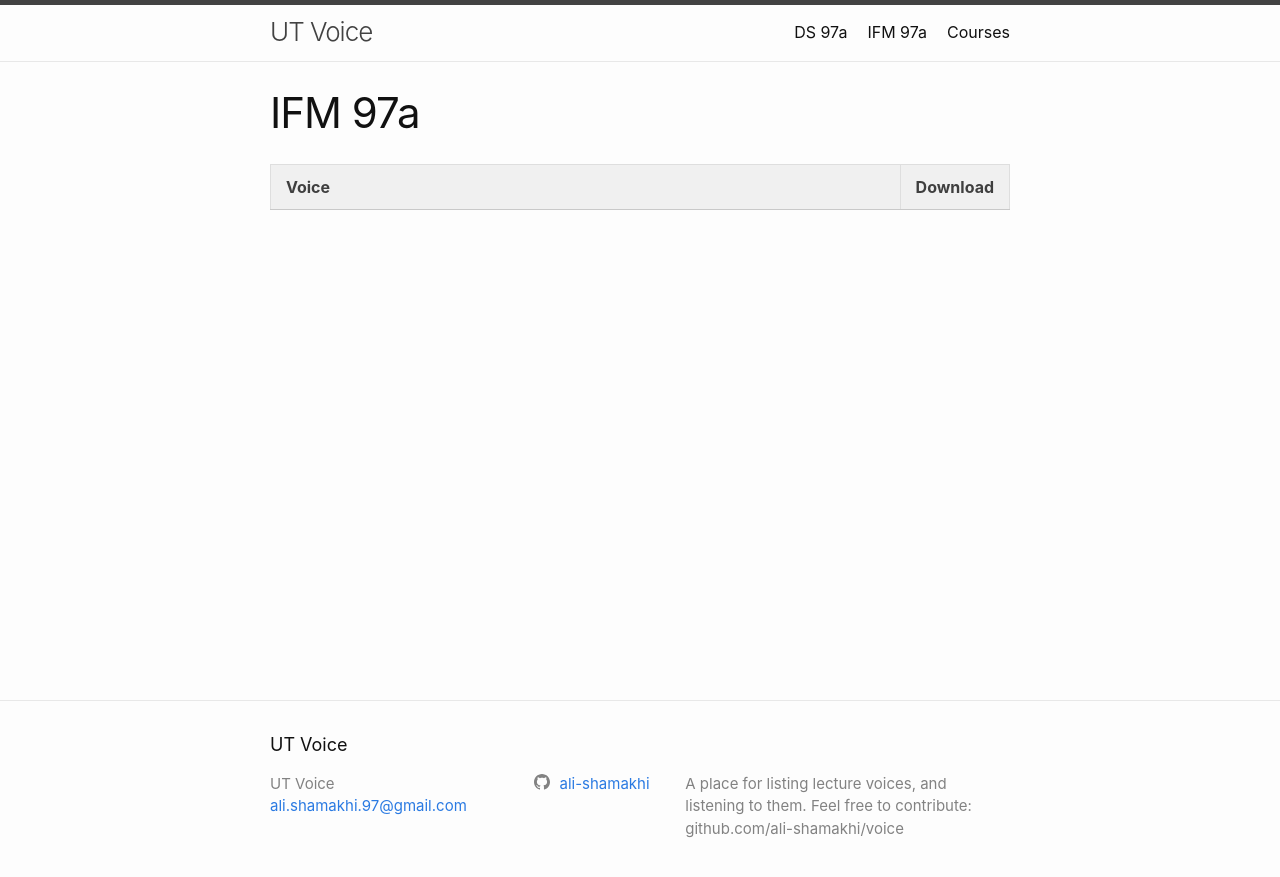
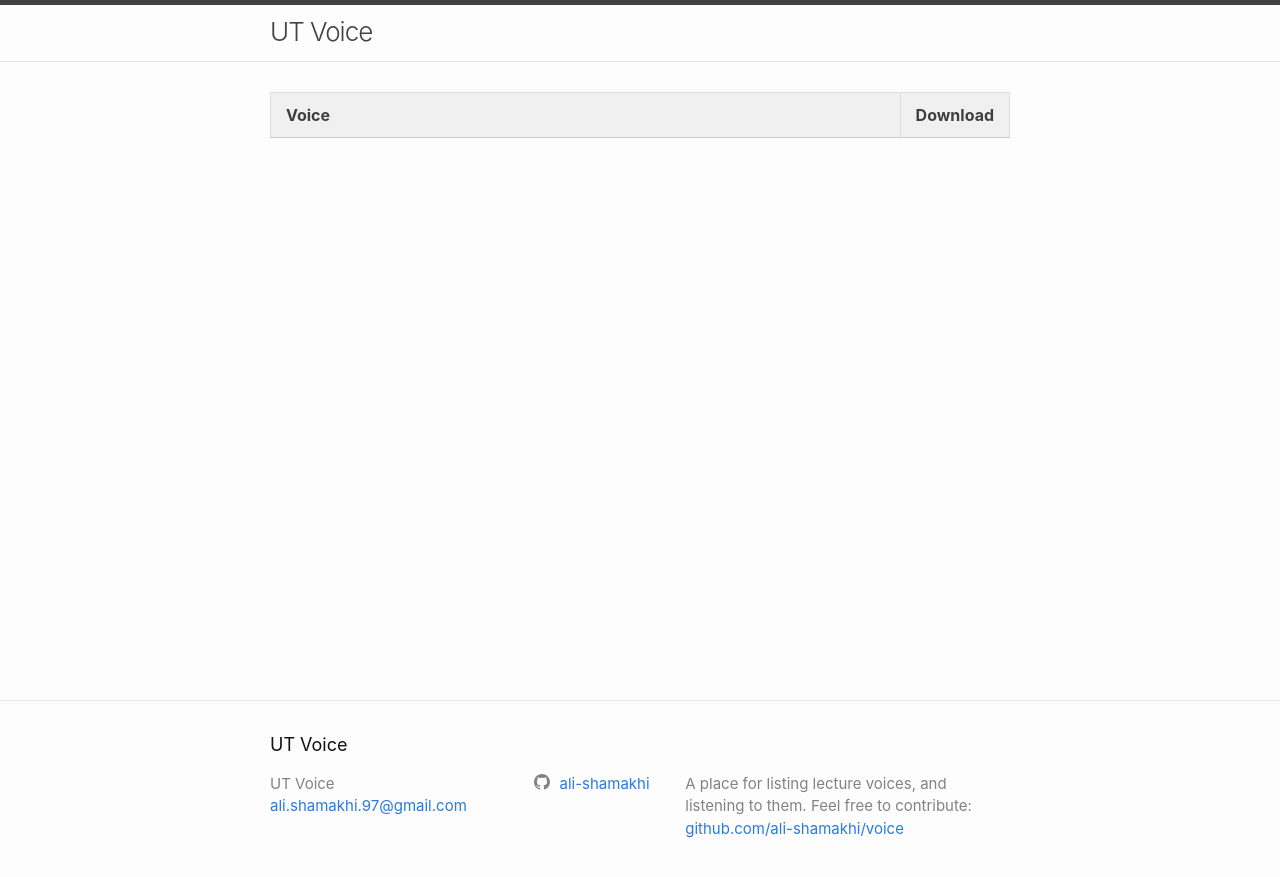
Before and after one commit to ali-shamakhi/voice, a Jekyll site: the page built from IFM97.html, in a window 1280 px wide. Shown: the top 877 px of the page. Built offline with Jekyll 4.4.1, drawn with Linux system fonts in a browser that asks for light colours.

Commit message:
used voice_page layout and revised site front matters

```diff
--- a/IFM97.html
+++ b/IFM97.html
@@ -1,37 +1,6 @@
 ---
-layout: page
+layout: voice_page
 title: IFM 97a
 permalink: /IFM97a/
 voice_path: assets/voice/IFM97a
 ---
-<body>
-	<table>
-		<col width="90%">
-		<col width="10%">
-		<tr><th>Voice</th><th>Download</th></tr>
-		{% for file in site.static_files %}
-			{% if file.path contains page.voice_path and file.extname == '.mp3' %}
-				<tr><td><span>{{ file.name }}</span><p><audio controls style="width: 100%"><source src="{{ site.baseurl }}{{ file.path }}" type="audio/mp3">Your browser does not support the audio element.</audio></p></td>
-					<td><a href="{{ site.baseurl }}{{ file.path }}"><img src="{{ site.baseurl }}/assets/images/download.png"></img></a></td>
-				</tr>
-			{% endif %}
-			{% if file.path contains page.voice_path and file.extname == '.m4a' %}
-				<tr><td><span>{{ file.name }}</span><p><audio controls style="width: 100%"><source src="{{ site.baseurl }}{{ file.path }}" type="audio/mp4">Your browser does not support the audio element.</audio></p></td>
-					<td><a href="{{ site.baseurl }}{{ file.path }}"><img src="{{ site.baseurl }}/assets/images/download.png"></img></a></td>
-				</tr>
-			{% endif %}
-			{% if file.path contains page.voice_path and file.extname == '.aac' %}
-				<tr><td><span>{{ file.name }}</span><p><audio controls style="width: 100%"><source src="{{ site.baseurl }}{{ file.path }}" type="audio/mp4">Your browser does not support the audio element.</audio></p></td>
-					<td><a href="{{ site.baseurl }}{{ file.path }}"><img src="{{ site.baseurl }}/assets/images/download.png"></img></a></td>
-				</tr>
-			{% endif %}
-			{% if file.path contains page.voice_path and file.extname == '.wav' %}
-				<tr><td><span>{{ file.name }}</span><p><audio controls style="width: 100%"><source src="{{ site.baseurl }}{{ file.path }}" type="audio/wav">Your browser does not support the audio element.</audio></p></td>
-					<td><a href="{{ site.baseurl }}{{ file.path }}"><img src="{{ site.baseurl }}/assets/images/download.png"></img></a></td>
-				</tr>
-			{% endif %}
-		{% endfor %}
-	</table>
-	<!-- <script src="/js/jquery.min.js"></script>
-	{% include open-embed.html %} -->
-</body>
--- a/_config.yml
+++ b/_config.yml
@@ -15,9 +15,12 @@
 # in the templates via {{ site.myvariable }}.
 title: UT Voice
 email: ali.shamakhi.97@gmail.com
-description: >- # this means to ignore newlines until "baseurl:"
-  A place for listing lecture voices, and listening to them. Feel free to contribute: github.com/ali-shamakhi/voice
+description: |-
+  A place for listing lecture voices, and listening to them. Feel free to contribute:<br>
+  <a href="https://github.com/ali-shamakhi/voice">github.com/ali-shamakhi/voice</a>
 baseurl: "/voice" # the subpath of your site, e.g. /blog
+header_pages:
+  - SS97b.html
 url: "https://ali-shamakhi.github.io" # the base hostname & protocol for your site, e.g. http://example.com
 github_username:  ali-shamakhi
 
--- a/_includes/footer.html
+++ b/_includes/footer.html
@@ -26,7 +26,7 @@
       </div>
 
       <div class="footer-col footer-col-3">
-        <p>{{- site.description | escape -}}</p>
+        <p>{{ site.description }}</p>
       </div>
     </div>
 
--- /dev/null
+++ b/_layouts/voice_page.html
@@ -0,0 +1,35 @@
+---
+layout: default
+voice_path: assets/voice
+---
+<body>
+	<table>
+		<col width="90%">
+		<col width="10%">
+		<tr><th>Voice</th><th>Download</th></tr>
+		{% for file in site.static_files %}
+			{% if file.path contains page.voice_path and file.extname == '.mp3' %}
+				<tr><td><span>{{ file.name }}</span><p><audio controls style="width: 100%"><source src="{{ site.baseurl }}{{ file.path }}" type="audio/mp3">Your browser does not support the audio element.</audio></p></td>
+					<td><a href="{{ site.baseurl }}{{ file.path }}"><img src="{{ site.baseurl }}/assets/images/download.png"></img></a></td>
+				</tr>
+			{% endif %}
+			{% if file.path contains page.voice_path and file.extname == '.m4a' %}
+				<tr><td><span>{{ file.name }}</span><p><audio controls style="width: 100%"><source src="{{ site.baseurl }}{{ file.path }}" type="audio/mp4">Your browser does not support the audio element.</audio></p></td>
+					<td><a href="{{ site.baseurl }}{{ file.path }}"><img src="{{ site.baseurl }}/assets/images/download.png"></img></a></td>
+				</tr>
+			{% endif %}
+			{% if file.path contains page.voice_path and file.extname == '.aac' %}
+				<tr><td><span>{{ file.name }}</span><p><audio controls style="width: 100%"><source src="{{ site.baseurl }}{{ file.path }}" type="audio/mp4">Your browser does not support the audio element.</audio></p></td>
+					<td><a href="{{ site.baseurl }}{{ file.path }}"><img src="{{ site.baseurl }}/assets/images/download.png"></img></a></td>
+				</tr>
+			{% endif %}
+			{% if file.path contains page.voice_path and file.extname == '.wav' %}
+				<tr><td><span>{{ file.name }}</span><p><audio controls style="width: 100%"><source src="{{ site.baseurl }}{{ file.path }}" type="audio/wav">Your browser does not support the audio element.</audio></p></td>
+					<td><a href="{{ site.baseurl }}{{ file.path }}"><img src="{{ site.baseurl }}/assets/images/download.png"></img></a></td>
+				</tr>
+			{% endif %}
+		{% endfor %}
+	</table>
+	<!-- <script src="/js/jquery.min.js"></script>
+	{% include open-embed.html %} -->
+</body>
```
Also changed, not shown: DS97a.html (+1 -32 lines), index.md (+10 -2 lines).
